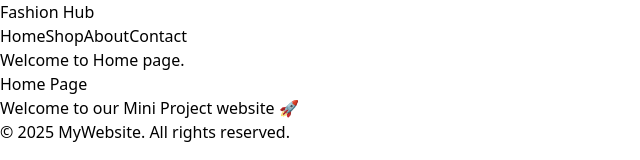
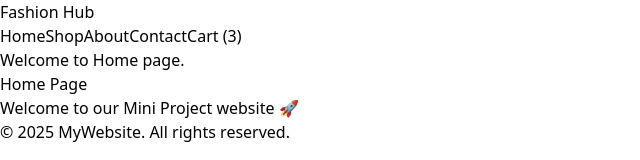
Before and after one commit to Saniyakhan854/Fashion-Hub, a React (Vite) app in the folder FASHION/: page / in a window 1280 px wide. Shown: the top 160 px of the page, without its empty margins (0-640 px from the left). Built offline with nearby package versions, Linux system fonts and the light colour scheme.

Commit message:
Add Cart button

```diff
--- a/FASHION/src/Common/Header.jsx
+++ b/FASHION/src/Common/Header.jsx
@@ -1,9 +1,13 @@
-import React from 'react'
+import React, { useContext } from 'react'
 import { Link } from 'react-router-dom'
+import { Context } from '../Pages/MainContext'
 
 export default function Header() {
+
+const {cart } = useContext(Context)
+
   return (
-      <header className="bg-blue-600 text-white shadow p-4">
+      <header className="bg-blue-600 text-white shadow sticky top-0 p-4">
         <div className="container mx-auto flex justify-between items-center">
           <h1 className="text-2xl font-bold">Fashion Hub</h1>
           <nav className='space-x-4'>
@@ -19,6 +23,9 @@ export default function Header() {
            <Link to={'/contact'}>
               Contact
            </Link>
+           <Link to={'/shop'}>
+              <button className='bg-orange-500 hover:bg-orange-600 p-2 px-3 rounded-lg'>Cart ({cart})</button>
+           </Link>
           </nav>
 
         </div>
--- a/FASHION/src/Common/Products.jsx
+++ b/FASHION/src/Common/Products.jsx
@@ -1,11 +1,12 @@
-import React, { useEffect, useState } from 'react'
+import React, { useContext, useEffect, useState } from 'react'
 import axios from 'axios';
 import ProductDetail from '../Pages/ProductDetail';
 import { Link } from 'react-router-dom';
+import { Context } from '../Pages/MainContext';
 
 export default function Products({slug , rating, price}) {
 
-
+const {cart, setCart } = useContext(Context)
   const [allProducts, setAllProducts] = useState([]);
   const [limit, setLimit] = useState(30);
 
@@ -52,7 +53,7 @@ export default function Products({slug , rating, price}) {
           allProducts.map(
             (product, index) => {
               return  (
-                <ProductCard key={index} product={product}/>
+                <ProductCard key={index} product={product} cart={cart} setCart={setCart}/>
             )
             }
           )
@@ -67,7 +68,7 @@ export default function Products({slug , rating, price}) {
   )
 }
 
-function ProductCard({product}) {
+function ProductCard({product, cart, setCart}) {
 
     return (
 
@@ -92,7 +93,7 @@ function ProductCard({product}) {
               </div>
     </Link>
 
-    <button className='bg-blue-500 hover:bg-blue-600 px-4 py-2 rounded-md text-white ml-4 mb-2'>Add to Card</button>
+    <button onClick={()=>setCart(cart +1)} className='bg-blue-500 hover:bg-blue-600 px-4 py-2 rounded-md text-white ml-4 mb-2'>Add to Card</button>
   </div>
 
     )
--- a/FASHION/src/Pages/MainContext.jsx
+++ b/FASHION/src/Pages/MainContext.jsx
@@ -1,12 +1,14 @@
-import React, { createContext } from 'react'
-
+import React, { createContext, useState } from 'react'
 
 export const Context = createContext();
 
 export default function MainContext({children}) {
+
+  const [cart, setCart] = useState(3)
+
   return (
     <>
-        <Context.Provider>
+        <Context.Provider value={{cart , setCart}}>
             {children}
         </Context.Provider>
     </>
```
